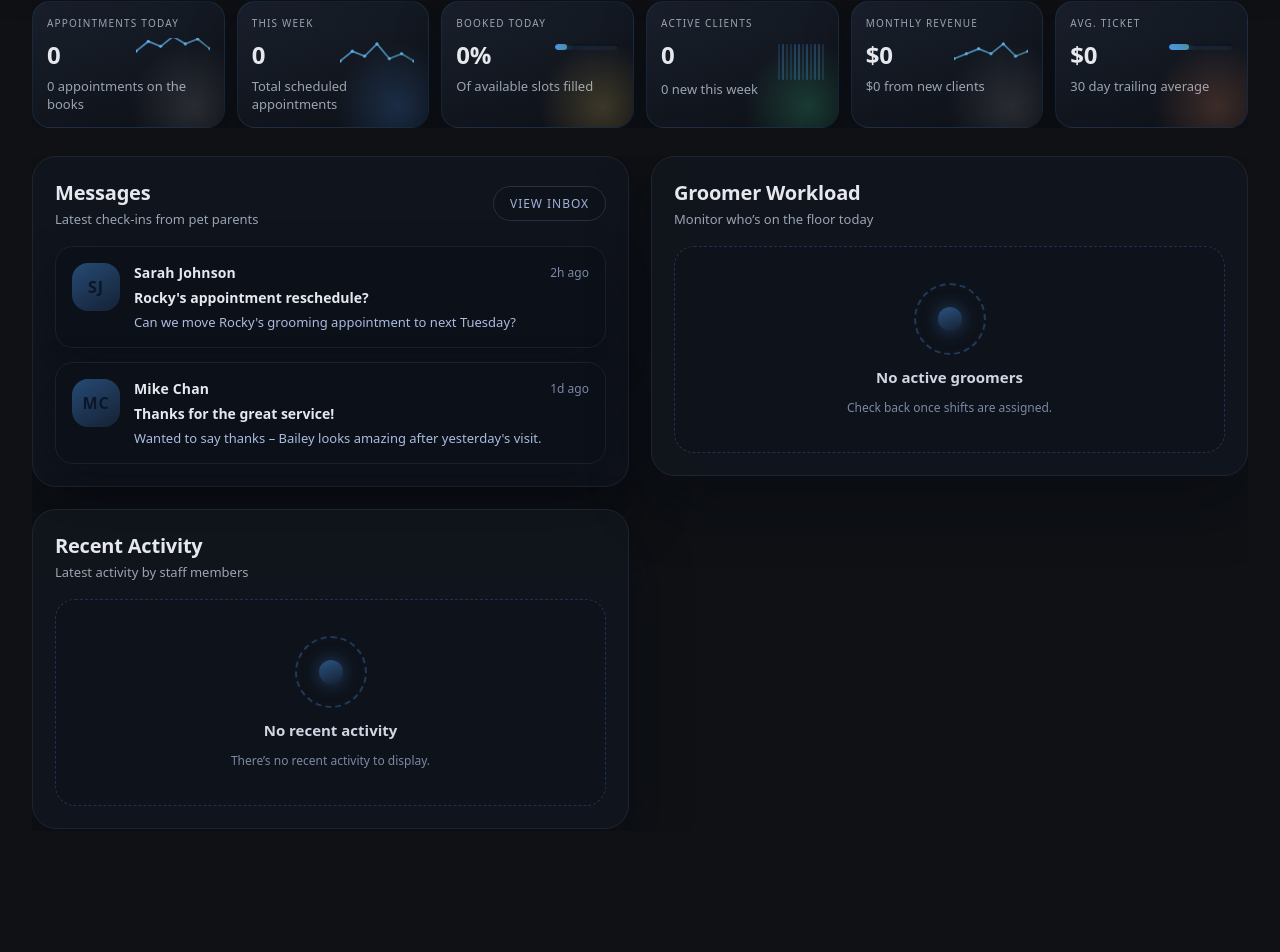
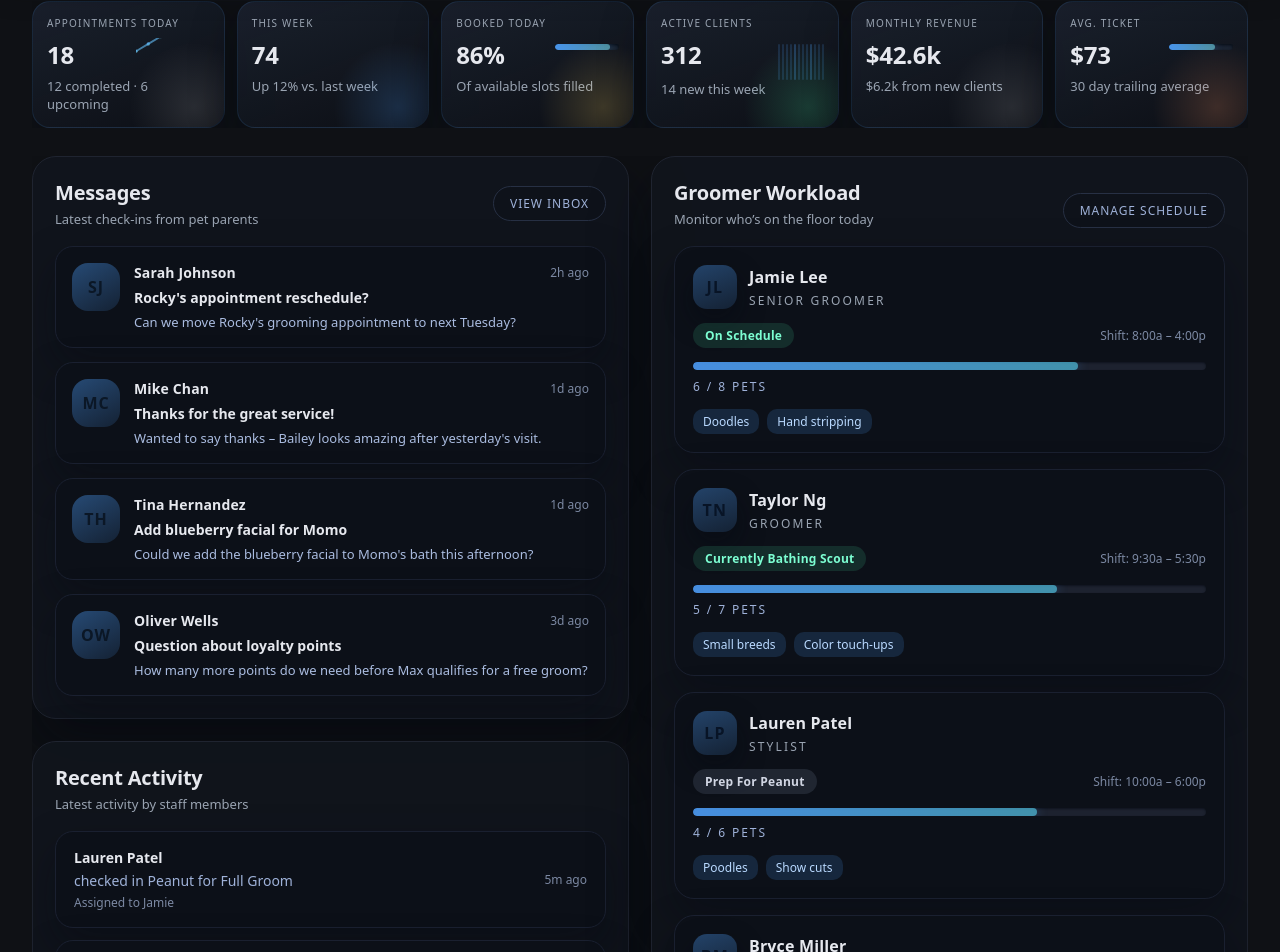
Before and after one commit to JimmysRanch/1030, a Next.js app: page / in a window 1280 px wide. Shown: the part 85-1037 px from the top of the page. Before the commit the page ends 948 px from the top, so only its background shows below. Built offline with nearby package versions, Linux system fonts and the light colour scheme.

Commit message:
Populate dashboard widgets with mock data

```diff
--- a/app/globals.css
+++ b/app/globals.css
@@ -104,6 +104,22 @@ button { font: inherit; color: inherit; }
 .message-title { font-size:14px; font-weight:600; color:#e6e8ee; }
 .message-snippet { margin:0; font-size:13px; color:#aabce0; }
 .message-empty { text-align:center; padding:24px 12px; color:#9fb2d9; background:rgba(14,18,26,0.7); border-radius:16px; border:1px dashed rgba(78,161,255,0.24); }
+
+.workload-list { list-style:none; margin:0; padding:0; display:flex; flex-direction:column; gap:16px; }
+.workload-item { display:flex; flex-direction:column; gap:14px; background:rgba(12,16,24,0.88); border-radius:20px; padding:18px; border:1px solid #1a2030; box-shadow:0 20px 44px rgba(5,9,18,0.38); }
+.workload-main { display:flex; align-items:center; gap:12px; }
+.workload-avatar { width:44px; height:44px; border-radius:14px; display:flex; align-items:center; justify-content:center; font-weight:700; letter-spacing:0.08em; background:linear-gradient(160deg, rgba(78,161,255,0.35), rgba(78,161,255,0.12)); color:#081426; box-shadow:0 12px 28px rgba(5,9,18,0.45); }
+.workload-copy { display:flex; flex-direction:column; gap:4px; }
+.workload-name { font-weight:600; letter-spacing:0.01em; }
+.workload-role { font-size:12px; color:var(--muted); text-transform:uppercase; letter-spacing:0.18em; }
+.workload-meta { display:flex; flex-wrap:wrap; align-items:center; justify-content:space-between; gap:12px; font-size:12px; color:var(--muted); }
+.workload-shift { font-size:12px; color:#7c89a3; }
+.workload-progress { display:flex; flex-direction:column; gap:8px; }
+.workload-progress-track { position:relative; width:100%; height:8px; border-radius:999px; background:rgba(32,38,52,0.86); overflow:hidden; box-shadow:inset 0 1px 2px rgba(5,9,18,0.6); }
+.workload-progress-track span { position:absolute; inset:0; border-radius:999px; background:linear-gradient(90deg, rgba(78,161,255,0.85), rgba(90,220,255,0.6)); box-shadow:0 0 12px rgba(78,161,255,0.35); }
+.workload-count { font-size:12px; color:#9fb2d9; text-transform:uppercase; letter-spacing:0.16em; }
+.workload-specialties { display:flex; flex-wrap:wrap; gap:8px; }
+
 
 .empty-state { display:flex; flex-direction:column; align-items:center; gap:12px; padding:36px 16px; text-align:center; color:#9aa4b2; background:rgba(14,18,26,0.75); border-radius:20px; border:1px dashed rgba(78,161,255,0.24); }
 .empty-ring { width:72px; height:72px; border-radius:50%; border:2px dashed rgba(78,161,255,0.28); display:flex; align-items:center; justify-content:center; }
--- a/app/page.tsx
+++ b/app/page.tsx
@@ -11,44 +11,44 @@ type Metric = {
 const metrics: Metric[] = [
   {
     label: "Appointments Today",
-    value: "0",
-    description: "0 appointments on the books",
+    value: "18",
+    description: "12 completed · 6 upcoming",
     accentClass: "metrics-total",
-    chart: [6, 10, 8, 12, 9, 11, 7],
+    chart: [6, 9, 12, 18, 15, 20, 18],
   },
   {
     label: "This Week",
-    value: "0",
-    description: "Total scheduled appointments",
-    chart: [2, 6, 4, 9, 3, 5, 2],
+    value: "74",
+    description: "Up 12% vs. last week",
+    chart: [42, 48, 51, 63, 58, 69, 74],
   },
   {
     label: "Booked Today",
-    value: "0%",
+    value: "86%",
     description: "Of available slots filled",
     accentClass: "metrics-onboarding",
-    progress: 18,
+    progress: 86,
   },
   {
     label: "Active Clients",
-    value: "0",
-    description: "0 new this week",
-    streak: [1, 0, 1, 1, 0, 0, 1, 0, 1, 0, 0, 1],
+    value: "312",
+    description: "14 new this week",
+    streak: [1, 1, 1, 1, 0, 1, 1, 1, 0, 1, 1, 1],
     accentClass: "metrics-active",
   },
   {
     label: "Monthly Revenue",
-    value: "$0",
-    description: "$0 from new clients",
+    value: "$42.6k",
+    description: "$6.2k from new clients",
     accentClass: "metrics-total",
-    chart: [3, 5, 7, 5, 9, 4, 6],
+    chart: [24, 27, 31, 33, 37, 39, 42],
   },
   {
     label: "Avg. Ticket",
-    value: "$0",
+    value: "$73",
     description: "30 day trailing average",
     accentClass: "metrics-leave",
-    progress: 32,
+    progress: 72,
   },
 ];
 
@@ -86,9 +86,125 @@ const messages: Message[] = [
     body: "Wanted to say thanks – Bailey looks amazing after yesterday's visit.",
     time: "1d ago",
   },
+  {
+    id: "tina-hernandez",
+    name: "Tina Hernandez",
+    initials: "TH",
+    title: "Add blueberry facial for Momo",
+    body: "Could we add the blueberry facial to Momo's bath this afternoon?",
+    time: "1d ago",
+  },
+  {
+    id: "oliver-wells",
+    name: "Oliver Wells",
+    initials: "OW",
+    title: "Question about loyalty points",
+    body: "How many more points do we need before Max qualifies for a free groom?",
+    time: "3d ago",
+  },
 ];
 
-const recentActivity: ActivityItem[] = [];
+const recentActivity: ActivityItem[] = [
+  {
+    id: "activity-1",
+    actor: "Lauren Patel",
+    action: "checked in Peanut for Full Groom",
+    detail: "Assigned to Jamie",
+    time: "5m ago",
+  },
+  {
+    id: "activity-2",
+    actor: "Jamie Lee",
+    action: "completed Charlie's haircut",
+    detail: "Rated 5 stars",
+    time: "26m ago",
+  },
+  {
+    id: "activity-3",
+    actor: "Jess Reed",
+    action: "added PupScouts daycare add-on",
+    detail: "For Daisy",
+    time: "1h ago",
+  },
+  {
+    id: "activity-4",
+    actor: "Lauren Patel",
+    action: "scheduled follow-up for Luna",
+    detail: "Next visit on Apr 11",
+    time: "2h ago",
+  },
+  {
+    id: "activity-5",
+    actor: "Courtney Bell",
+    action: "refunded nail trim add-on",
+    detail: "Invoice #8831",
+    time: "Yesterday",
+  },
+];
+
+type Groomer = {
+  id: string;
+  name: string;
+  initials: string;
+  role: string;
+  status: "active" | "neutral" | "leave" | "onboarding";
+  statusLabel: string;
+  shift: string;
+  pets: number;
+  capacity: number;
+  specialties: string[];
+};
+
+const groomers: Groomer[] = [
+  {
+    id: "jamie-lee",
+    name: "Jamie Lee",
+    initials: "JL",
+    role: "Senior Groomer",
+    status: "active",
+    statusLabel: "On schedule",
+    shift: "Shift: 8:00a – 4:00p",
+    pets: 6,
+    capacity: 8,
+    specialties: ["Doodles", "Hand stripping"],
+  },
+  {
+    id: "taylor-ng",
+    name: "Taylor Ng",
+    initials: "TN",
+    role: "Groomer",
+    status: "active",
+    statusLabel: "Currently bathing Scout",
+    shift: "Shift: 9:30a – 5:30p",
+    pets: 5,
+    capacity: 7,
+    specialties: ["Small breeds", "Color touch-ups"],
+  },
+  {
+    id: "lauren-patel",
+    name: "Lauren Patel",
+    initials: "LP",
+    role: "Stylist",
+    status: "neutral",
+    statusLabel: "Prep for Peanut",
+    shift: "Shift: 10:00a – 6:00p",
+    pets: 4,
+    capacity: 6,
+    specialties: ["Poodles", "Show cuts"],
+  },
+  {
+    id: "bryce-miller",
+    name: "Bryce Miller",
+    initials: "BM",
+    role: "Bather",
+    status: "onboarding",
+    statusLabel: "Shadowing Jess",
+    shift: "Shift: 11:00a – 7:00p",
+    pets: 2,
+    capacity: 5,
+    specialties: ["Bath & brush", "Teeth cleaning"],
+  },
+];
 
 export default function Page() {
   return (
@@ -252,7 +368,11 @@ export default function Page() {
                   <h2 className="panel-title">Groomer Workload</h2>
                   <p className="panel-subtitle">Monitor who&rsquo;s on the floor today</p>
                 </div>
+                <button className="ghost-button" type="button">
+                  Manage Schedule
+                </button>
               </header>
+              {groomers.length === 0 ? (
                 <div className="empty-state">
                   <div className="empty-ring" aria-hidden="true">
                     <span className="empty-ring-inner" />
@@ -260,6 +380,49 @@ export default function Page() {
                   <p>No active groomers</p>
                   <span className="empty-subcopy">Check back once shifts are assigned.</span>
                 </div>
+              ) : (
+                <ul className="workload-list">
+                  {groomers.map(groomer => {
+                    const load = Math.max(
+                      0,
+                      Math.min(Math.round((groomer.pets / groomer.capacity) * 100), 100),
+                    );
+
+                    return (
+                      <li key={groomer.id} className="workload-item">
+                        <div className="workload-main">
+                          <div className="workload-avatar" aria-hidden="true">
+                            {groomer.initials}
+                          </div>
+                          <div className="workload-copy">
+                            <span className="workload-name">{groomer.name}</span>
+                            <span className="workload-role">{groomer.role}</span>
+                          </div>
+                        </div>
+                        <div className="workload-meta">
+                          <span className={`status-pill status-${groomer.status}`}>
+                            {groomer.statusLabel}
+                          </span>
+                          <span className="workload-shift">{groomer.shift}</span>
+                        </div>
+                        <div className="workload-progress">
+                          <div className="workload-progress-track">
+                            <span style={{ width: `${load}%` }} />
+                          </div>
+                          <span className="workload-count">{groomer.pets} / {groomer.capacity} pets</span>
+                        </div>
+                        <div className="workload-specialties">
+                          {groomer.specialties.map(specialty => (
+                            <span key={specialty} className="chip">
+                              {specialty}
+                            </span>
+                          ))}
+                        </div>
+                      </li>
+                    );
+                  })}
+                </ul>
+              )}
             </section>
           </div>
         </div>
```
Lines whose indentation alone changed are shown as unchanged.
